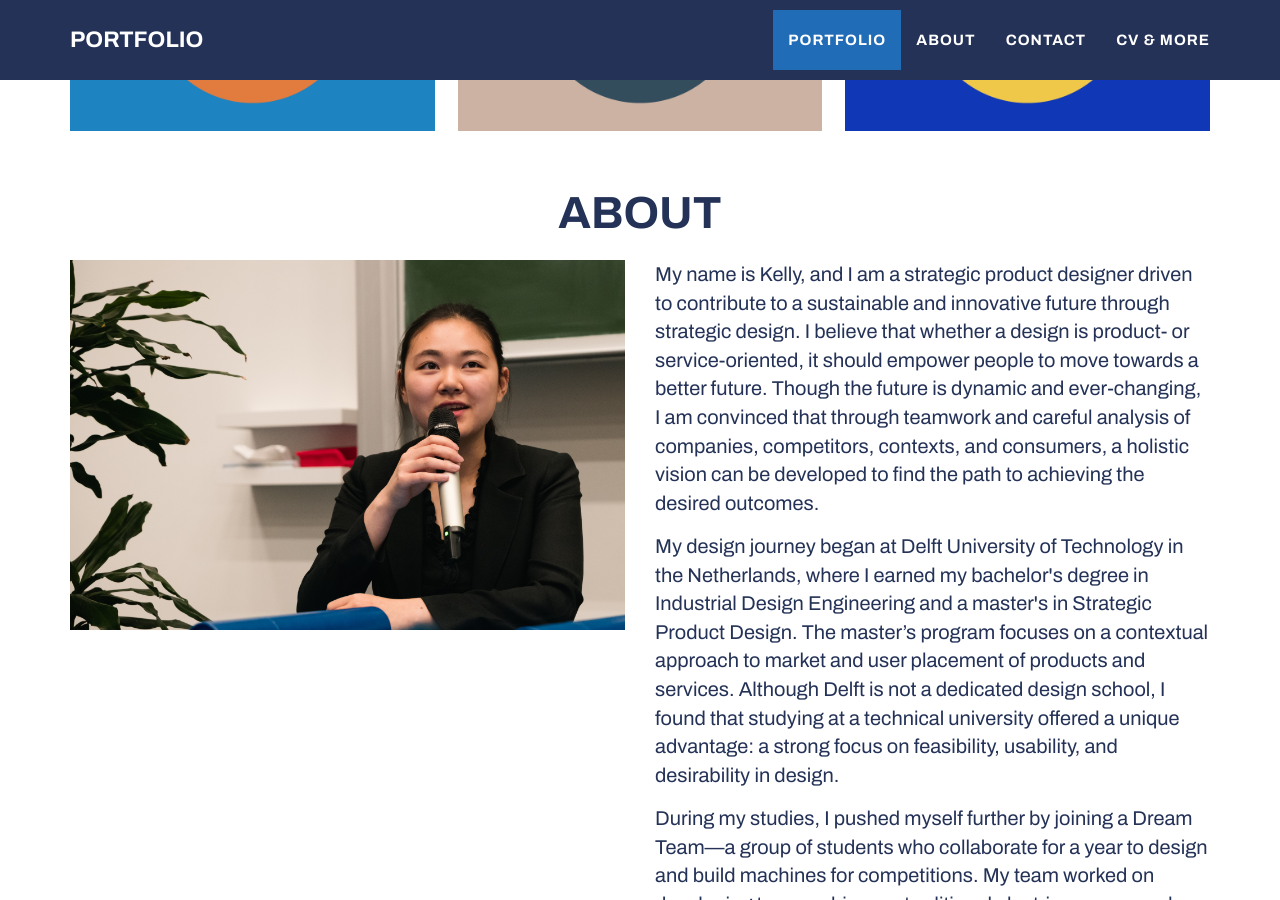
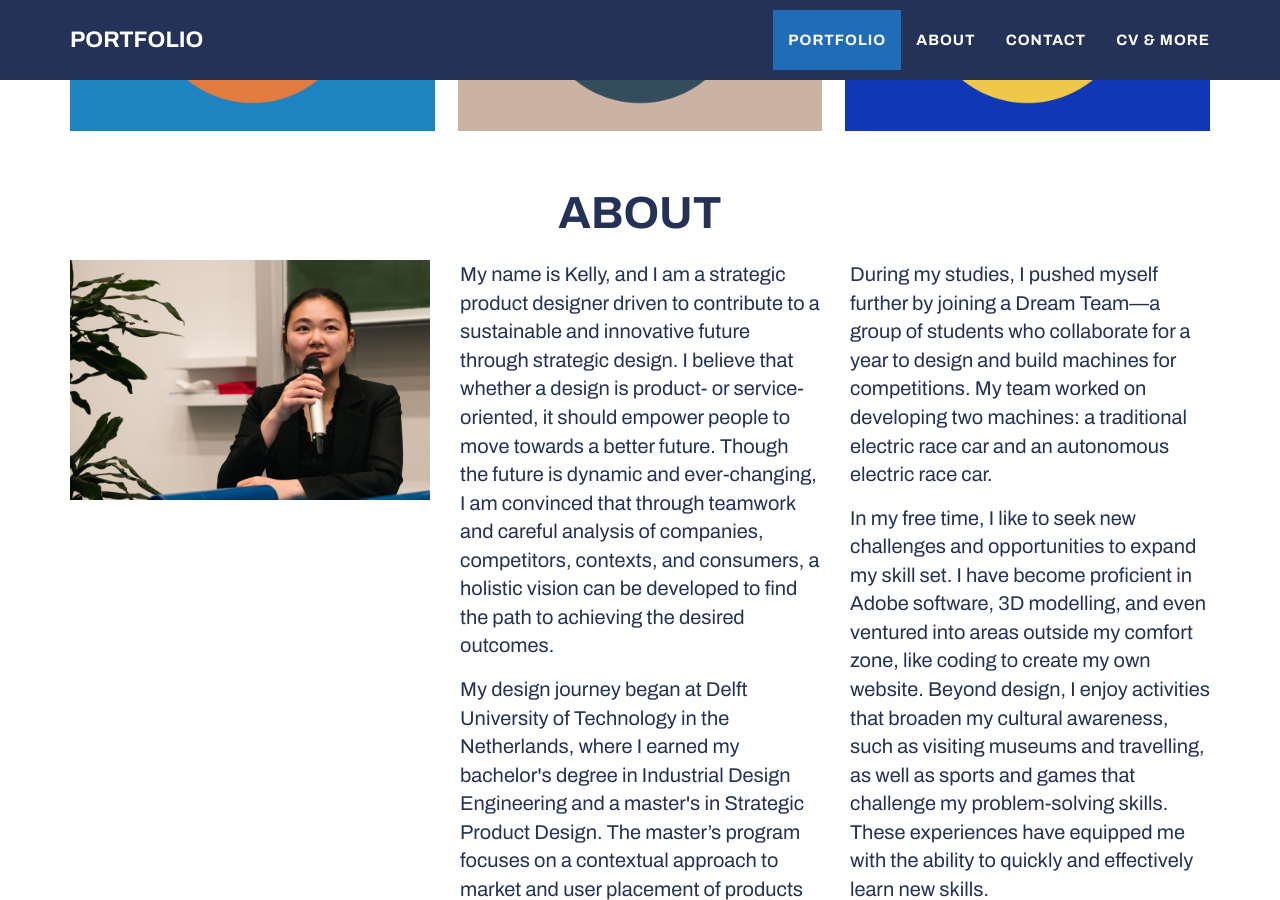
Before and after one commit to Kelly-Portfolio/Kelly-Portfolio.github.io, a Jekyll site: the page built from _posts/2014-07-18-project-1.markdown, in a window 1280 px wide and 900 px high, scrolled down 1048 px. Built offline with Jekyll 4.4.1, drawn with Linux system fonts in a browser that asks for light colours.

Commit message:
3 collomen

```diff
--- a/_includes/about.html
+++ b/_includes/about.html
@@ -8,10 +8,10 @@
       </div>
     </div>
     <div class="row">
-      <div class="col-lg-6">
+      <div class="col-lg-4">
         <img src="img/Speaking big.jpg" alt="About_image" class="img-fluid">
       </div>
-      <div class="col-lg-6">
+      <div class="col-lg-4">
         <p>My name is Kelly, and I am a strategic product designer driven to contribute to a sustainable and
           innovative future through strategic design. I believe that whether a design is product-
           or service-oriented, it should empower people to move towards a better future. Though the
@@ -24,7 +24,8 @@
           The master’s program focuses on a contextual approach to market and user placement of products and services.
           Although Delft is not a dedicated design school, I found that studying at a technical university offered a
           unique advantage: a strong focus on feasibility, usability, and desirability in design.</p>
-
+      </div>
+      <div class="col-lg-4">
         <p>During my studies, I pushed myself further by joining a Dream Team—a group of students who collaborate
           for a year to design and build machines for competitions. My team worked on developing two machines:
           a traditional electric race car and an autonomous electric race car.</p>
```
